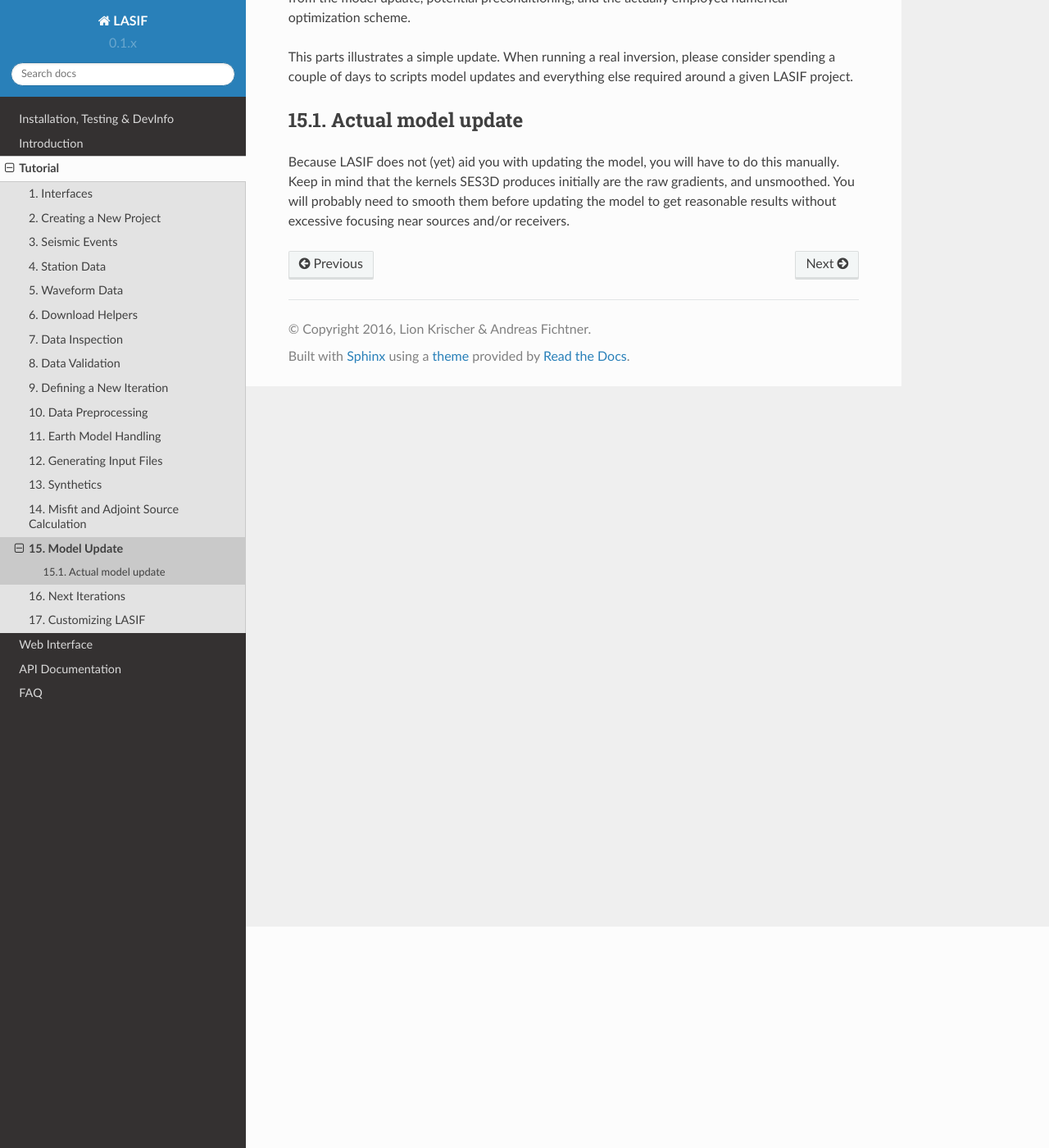
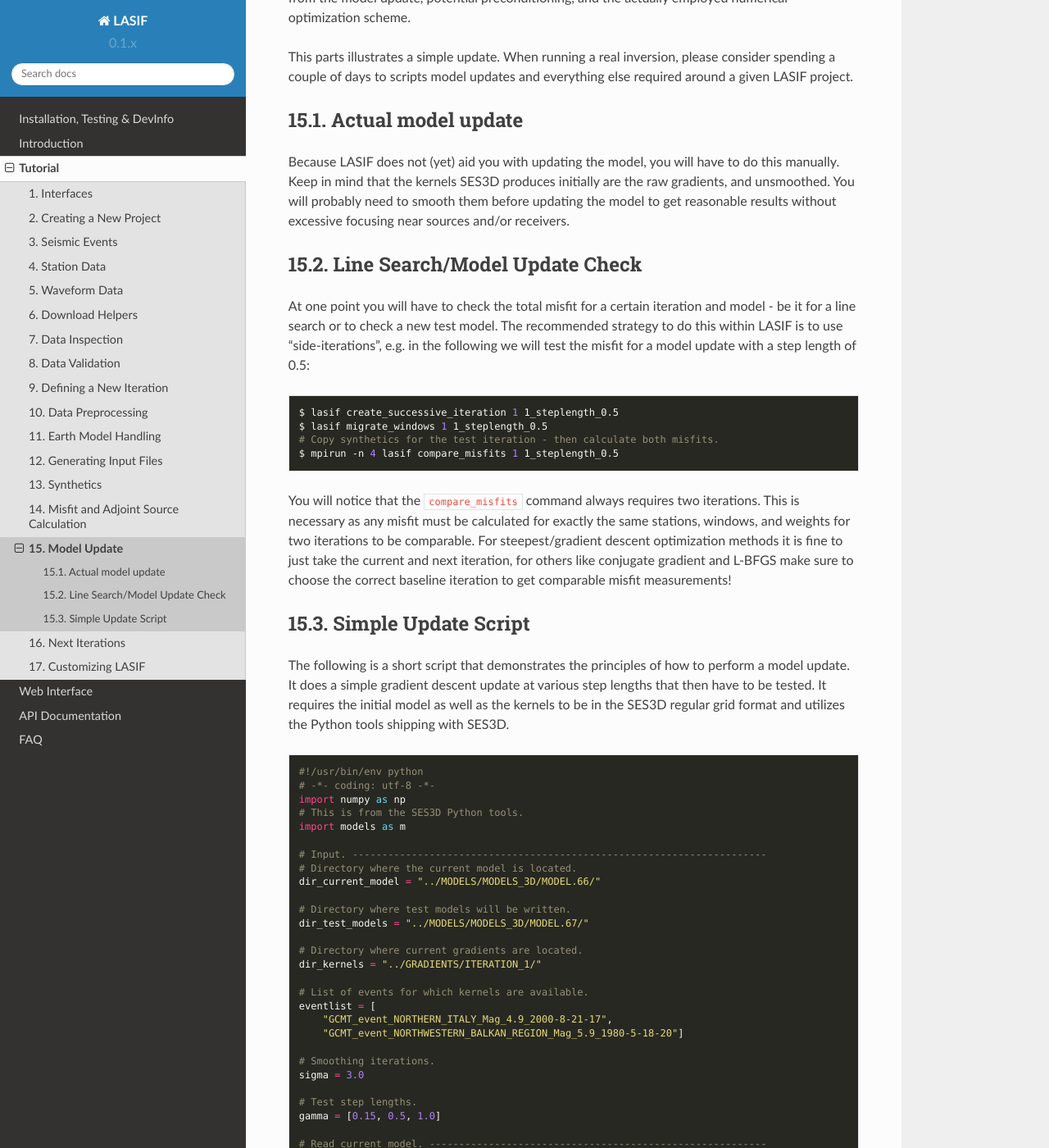
Before and after one commit to krischer/LASIF, a Sphinx documentation site: the page built from doc/tutorial/14_model_update.rst, in a window 1280 px wide and 1400 px high, scrolled down 270 px. Shown: the whole window at 82% size. Built offline with Sphinx 7.4.7 and the Read the Docs theme 2.0.0, drawn with Linux system fonts in a browser that asks for light colours; pages that are not in the unit, such as notebooks, are missing from menus; some of the changed text lies outside the part shown.

Commit message:
Adding model update script

```diff
--- a/doc/tutorial/14_model_update.rst
+++ b/doc/tutorial/14_model_update.rst
@@ -22,3 +22,42 @@ to do this manually. Keep in mind that the kernels SES3D produces initially
 are the raw gradients, and unsmoothed. You will probably need to smooth them
 before updating the model to get reasonable results without excessive
 focusing near sources and/or receivers.
+
+
+Line Search/Model Update Check
+^^^^^^^^^^^^^^^^^^^^^^^^^^^^^^
+
+At one point you will have to check the total misfit for a certain iteration
+and model - be it for a line search or to check a new test model. The
+recommended strategy to do this within LASIF is to use "side-iterations", e.g.
+in the following we will test the misfit for a model update with a step length
+of 0.5:
+
+.. code-block:: bash
+
+    $ lasif create_successive_iteration 1 1_steplength_0.5
+    $ lasif migrate_windows 1 1_steplength_0.5
+    # Copy synthetics for the test iteration - then calculate both misfits.
+    $ mpirun -n 4 lasif compare_misfits 1 1_steplength_0.5
+
+
+You will notice that the ``compare_misfits`` command always requires two
+iterations. This is necessary as any  misfit must be calculated for exactly the
+same stations, windows, and weights for two iterations to be comparable.  For
+steepest/gradient descent optimization methods it is fine to just take the
+current and next iteration, for others like conjugate gradient and L-BFGS make
+sure to choose the correct baseline iteration to get comparable misfit
+measurements!
+
+
+Simple Update Script
+^^^^^^^^^^^^^^^^^^^^
+
+The following is a short script that demonstrates the principles of how to
+perform a model update. It does a simple gradient descent update at various
+step lengths that then have to be tested. It requires the initial model as well
+as the kernels to be in the SES3D regular grid format and utilizes the Python
+tools shipping with SES3D.
+
+.. literalinclude:: make_update.py
+   :language: python
--- /dev/null
+++ b/doc/tutorial/make_update.py
@@ -0,0 +1,194 @@
+#!/usr/bin/env python
+# -*- coding: utf-8 -*-
+import numpy as np
+# This is from the SES3D Python tools.
+import models as m
+
+# Input. ----------------------------------------------------------------------
+# Directory where the current model is located.
+dir_current_model = "../MODELS/MODELS_3D/MODEL.66/"
+
+# Directory where test models will be written.
+dir_test_models = "../MODELS/MODELS_3D/MODEL.67/"
+
+# Directory where current gradients are located.
+dir_kernels = "../GRADIENTS/ITERATION_1/"
+
+# List of events for which kernels are available.
+eventlist = [
+    "GCMT_event_NORTHERN_ITALY_Mag_4.9_2000-8-21-17",
+    "GCMT_event_NORTHWESTERN_BALKAN_REGION_Mag_5.9_1980-5-18-20"]
+
+# Smoothing iterations.
+sigma = 3.0
+
+# Test step lengths.
+gamma = [0.15, 0.5, 1.0]
+
+# Read current model. ---------------------------------------------------------
+print "read current model from directory " + dir_current_model
+
+csv = m.ses3d_model()
+csh = m.ses3d_model()
+rho = m.ses3d_model()
+cp = m.ses3d_model()
+
+csv.read(dir_current_model, 'dvsv')
+csh.read(dir_current_model, 'dvsh')
+rho.read(dir_current_model, 'drho')
+cp.read(dir_current_model, 'dvp')
+
+# Read gradients of the current iteration. ------------------------------------
+# Initialisation.
+grad_csv = m.ses3d_model()
+grad_csh = m.ses3d_model()
+grad_rho = m.ses3d_model()
+grad_cp = m.ses3d_model()
+
+grad_csv_k = m.ses3d_model()
+grad_csh_k = m.ses3d_model()
+grad_rho_k = m.ses3d_model()
+grad_cp_k = m.ses3d_model()
+
+# Loop through events.
+for k in eventlist:
+
+    print "read kernels for event " + str(k)
+
+    if k == eventlist[0]:
+
+        #  Read kernels.
+        grad_csv.read(dir_kernels + str(k) + '/', 'gradient_csv')
+        grad_csh.read(dir_kernels + str(k) + '/', 'gradient_csh')
+        grad_rho.read(dir_kernels + str(k) + '/', 'gradient_rho')
+        grad_cp.read(dir_kernels + str(k) + '/', 'gradient_cp')
+
+        #  Clip the upper percentile to remove singularities.
+        grad_csv.clip_percentile(99.9)
+        grad_csh.clip_percentile(99.9)
+        grad_cp.clip_percentile(99.9)
+        grad_rho.clip_percentile(99.9)
+
+    else:
+
+        # Read kernels.
+        grad_csv_k.read(dir_kernels + str(k) + '/', 'gradient_csv')
+        grad_csh_k.read(dir_kernels + str(k) + '/', 'gradient_csh')
+        grad_rho_k.read(dir_kernels + str(k) + '/', 'gradient_rho')
+        grad_cp_k.read(dir_kernels + str(k) + '/', 'gradient_cp')
+
+        # Clip the upper percentile to remove singularities.
+        grad_csv_k.clip_percentile(99.9)
+        grad_csh_k.clip_percentile(99.9)
+        grad_cp_k.clip_percentile(99.9)
+        grad_rho_k.clip_percentile(99.9)
+
+        # Add to the previous kernels.
+        grad_csv = grad_csv + grad_csv_k
+        grad_csh = grad_csh + grad_csh_k
+        grad_rho = grad_rho + grad_rho_k
+        grad_cp = grad_cp + grad_cp_k
+
+# Compute the new descent direction. ------------------------------------------
+# Simple gradient descent.
+h_csv = -1.0 * grad_csv
+h_csh = -1.0 * grad_csh
+h_cp = -1.0 * grad_cp
+h_rho = -1.0 * grad_rho
+
+# Store new gradients and descent directions. ---------------------------------
+grad_csv.write(dir_kernels, 'gradient_csv_sum')
+grad_csh.write(dir_kernels, 'gradient_csh_sum')
+grad_rho.write(dir_kernels, 'gradient_rho_sum')
+grad_cp.write(dir_kernels, 'gradient_cp_sum')
+
+h_csv.write(dir_kernels, 'h_csv_sum')
+h_csh.write(dir_kernels, 'h_csh_sum')
+h_rho.write(dir_kernels, 'h_rho_sum')
+h_cp.write(dir_kernels, 'h_cp_sum')
+
+# Apply smoothing. ------------------------------------------------------------
+print "smoothing"
+
+h_csv.smooth_horizontal(sigma, filter_type='neighbour')
+h_csh.smooth_horizontal(sigma, filter_type='neighbour')
+h_cp.smooth_horizontal(sigma, filter_type='neighbour')
+h_rho.smooth_horizontal(sigma, filter_type='neighbour')
+
+# Relative importance of the kernels. -----------------------------------------
+sum_csv = 0.0
+sum_csh = 0.0
+sum_rho = 0.0
+sum_cp = 0.0
+
+for n in range(grad_csv.nsubvol):
+
+    sum_csv = sum_csv + np.sum(np.abs(h_csv.m[n].v))
+    sum_csh = sum_csh + np.sum(np.abs(h_csh.m[n].v))
+    sum_rho = sum_rho + np.sum(np.abs(h_rho.m[n].v))
+    sum_cp = sum_cp + np.sum(np.abs(h_cp.m[n].v))
+
+max_sum = np.max([sum_csv, sum_csh, sum_cp, sum_rho])
+
+scale_csv_total = sum_csv / max_sum
+scale_csh_total = sum_csh / max_sum
+scale_rho_total = sum_rho / max_sum
+scale_cp_total = sum_cp / max_sum
+
+print scale_csv_total, scale_csh_total, scale_rho_total, scale_cp_total
+
+# Depth scaling.---------------------------------------------------------------
+max_csv = []
+max_csh = []
+max_rho = []
+max_cp = []
+
+for n in range(h_csv.nsubvol):
+
+    max_csv.append(np.max(np.abs(h_csv.m[n].v[:, :, :])))
+    max_csh.append(np.max(np.abs(h_csh.m[n].v[:, :, :])))
+    max_rho.append(np.max(np.abs(h_rho.m[n].v[:, :, :])))
+    max_cp.append(np.max(np.abs(h_cp.m[n].v[:, :, :])))
+
+max_csv = np.max(max_csv)
+max_csh = np.max(max_csh)
+max_rho = np.max(max_rho)
+max_cp = np.max(max_cp)
+
+damp = 0.3
+
+for n in range(h_csv.nsubvol):
+
+    for k in range(len(h_csv.m[n].r) - 1):
+
+        h_csv.m[n].v[:, :, k] = h_csv.m[n].v[:, :, k] / (
+            damp * max_csv + np.max(np.abs(h_csv.m[n].v[:, :, k])))
+        h_csh.m[n].v[:, :, k] = h_csh.m[n].v[:, :, k] / (
+            damp * max_csh + np.max(np.abs(h_csh.m[n].v[:, :, k])))
+        h_rho.m[n].v[:, :, k] = h_rho.m[n].v[:, :, k] / (
+            damp * max_rho + np.max(np.abs(h_rho.m[n].v[:, :, k])))
+        h_cp.m[n].v[:, :, k] = h_cp.m[n].v[:, :, k] / (
+            damp * max_cp + np.max(np.abs(h_cp.m[n].v[:, :, k])))
+
+h_csv = scale_csv_total * h_csv
+h_csh = scale_csh_total * h_csh
+h_rho = scale_rho_total * h_rho
+h_cp = scale_cp_total * h_cp
+
+# Store the smoothed descent directions. --------------------------------------
+h_csv.write(dir_kernels, 'h_csv_sum_smoothed')
+h_csh.write(dir_kernels, 'h_csh_sum_smoothed')
+h_rho.write(dir_kernels, 'h_rho_sum_smoothed')
+h_cp.write(dir_kernels, 'h_cp_sum_smoothed')
+
+# Compute and store updates. --------------------------------------------------
+for k in np.arange(len(gamma)):
+    csv_new = csv + gamma[k] * h_csv
+    csh_new = csh + gamma[k] * h_csh
+    rho_new = rho + gamma[k] * h_rho
+    cp_new = cp + gamma[k] * h_cp
+
+    csv_new.write(dir_test_models, 'dvsv.' + str(gamma[k]))
+    csh_new.write(dir_test_models, 'dvsh.' + str(gamma[k]))
+    rho_new.write(dir_test_models, 'drho.' + str(gamma[k]))
+    cp_new.write(dir_test_models, 'dvp.' + str(gamma[k]))
```
